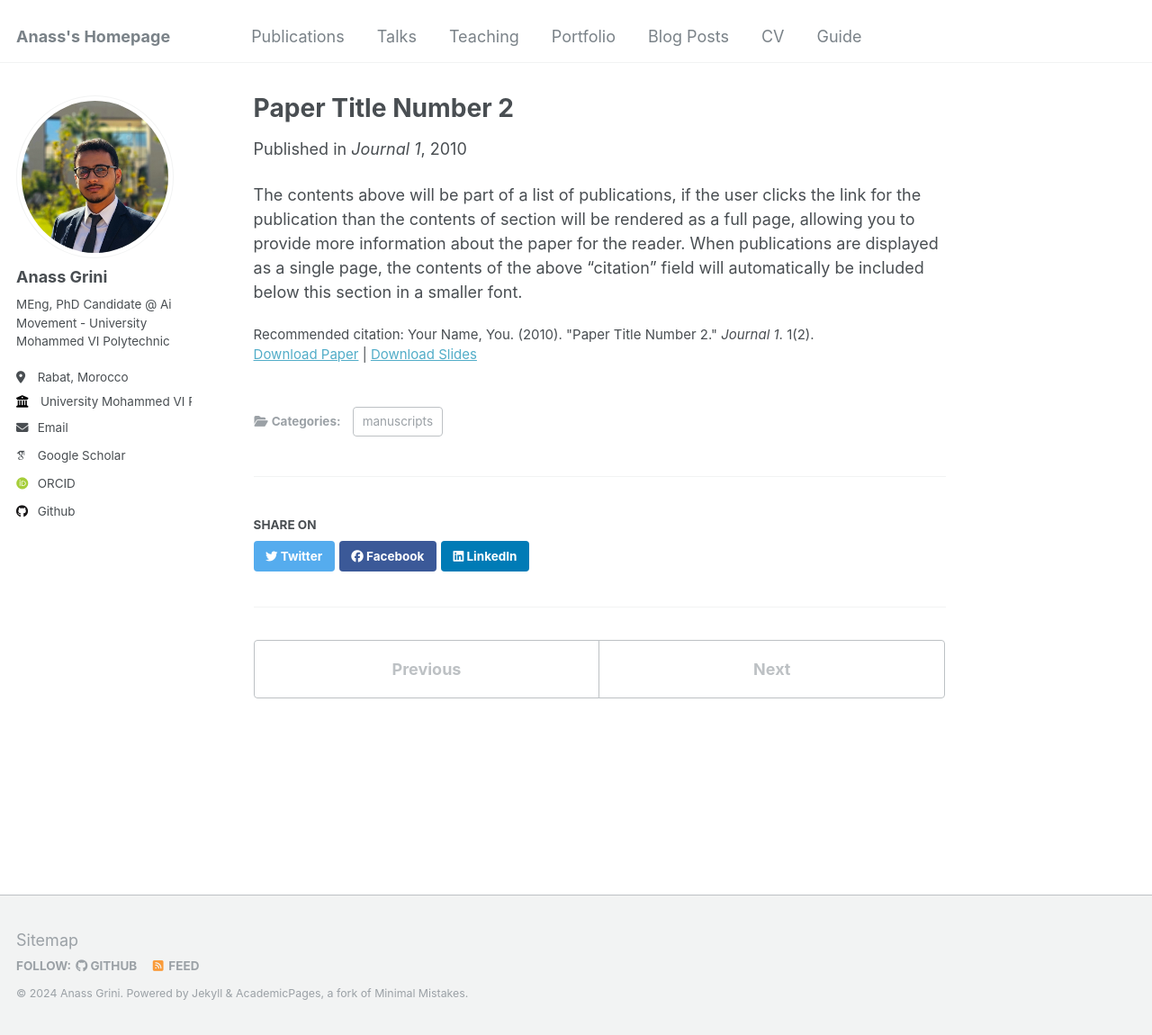
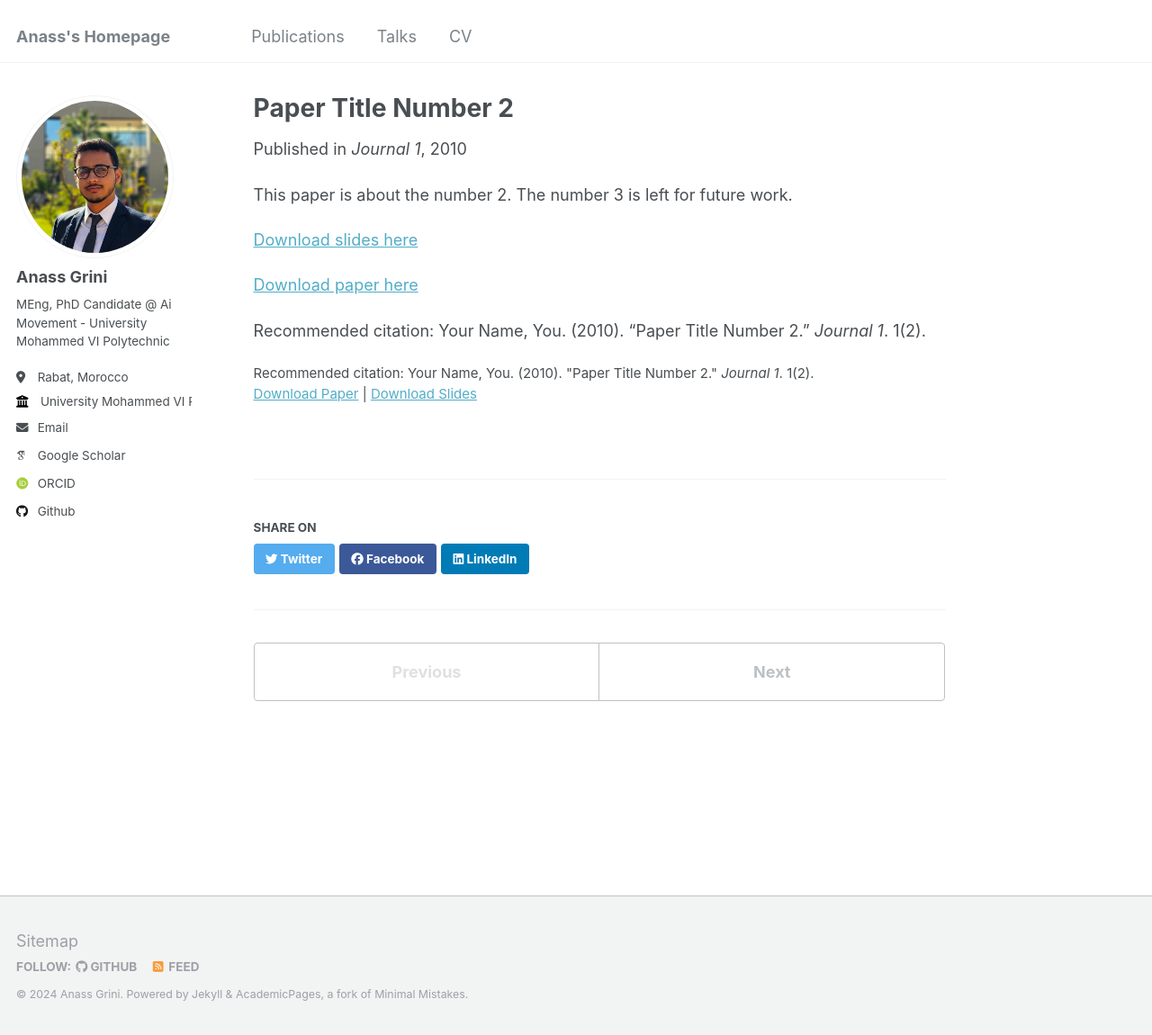
Before and after one commit to Taylor-X01/taylor-x01.github.io, a Jekyll site: the page built from _publications/2010-10-01-paper-title-number-2.md, in a window 1280 px wide and 1150 px high. Shown: the whole window at 90% size. Built offline with Jekyll 4.4.1, drawn with Linux system fonts in a browser that asks for light colours; some web fonts are replaced.

Commit message:
Update Publication page

```diff
--- a/_publications/2010-10-01-paper-title-number-2.md
+++ b/_publications/2010-10-01-paper-title-number-2.md
@@ -1,7 +1,6 @@
 ---
 title: "Paper Title Number 2"
 collection: publications
-category: manuscripts
 permalink: /publication/2010-10-01-paper-title-number-2
 excerpt: 'This paper is about the number 2. The number 3 is left for future work.'
 date: 2010-10-01
@@ -10,5 +9,10 @@
 paperurl: 'http://academicpages.github.io/files/paper2.pdf'
 citation: 'Your Name, You. (2010). &quot;Paper Title Number 2.&quot; <i>Journal 1</i>. 1(2).'
 ---
+This paper is about the number 2. The number 3 is left for future work.
 
-The contents above will be part of a list of publications, if the user clicks the link for the publication than the contents of section will be rendered as a full page, allowing you to provide more information about the paper for the reader. When publications are displayed as a single page, the contents of the above "citation" field will automatically be included below this section in a smaller font.
+[Download slides here](http://academicpages.github.io/files/slides2.pdf)
+
+[Download paper here](http://academicpages.github.io/files/paper2.pdf)
+
+Recommended citation: Your Name, You. (2010). "Paper Title Number 2." <i>Journal 1</i>. 1(2).
--- a/markdown_generator/publications.tsv
+++ b/markdown_generator/publications.tsv
@@ -1,4 +1,4 @@
 pub_date	title	venue	excerpt	citation	url_slug	paper_url	slides_url
-2009-10-01	Paper Title Number 1	Journal 1	This paper is about the number 1. The number 2 is left for future work.	Your Name, You. (2009). "Paper Title Number 1." <i>Journal 1</i>. 1(1).	paper-title-number-1	http://academicpages.github.io/files/paper1.pdf	http://academicpages.github.io/files/slides1.pdf
+2024-04-21	HPAC-IDS: A Hierarchical Packet Attention Convolution for Intrusion Detection System	2024 IEEE Wireless Communications and Networking Conference (WCNC)	This paper is about the number 1. The number 2 is left for future work.	A. Grini, B. El Khamlichi, A. El Afia and A. El Fallah-Seghrouchni, "HPAC-IDS: A Hierarchical Packet Attention Convolution for Intrusion Detection System," 2024 IEEE Wireless Communications and Networking Conference (WCNC), Dubai, United Arab Emirates, 2024, pp. 1-6.	HPAC-IDS	https://ieeexplore.ieee.org/document/10570804	http://taylor-x01.github.io/files/Anass_GRINI_WCNC2024_Presentation.pdf
 2010-10-01	Paper Title Number 2	Journal 1	This paper is about the number 2. The number 3 is left for future work.	Your Name, You. (2010). "Paper Title Number 2." <i>Journal 1</i>. 1(2).	paper-title-number-2	http://academicpages.github.io/files/paper2.pdf	http://academicpages.github.io/files/slides2.pdf
 2015-10-01	Paper Title Number 3	Journal 1	This paper is about the number 3. The number 4 is left for future work.	Your Name, You. (2015). "Paper Title Number 3." <i>Journal 1</i>. 1(3).	paper-title-number-3	http://academicpages.github.io/files/paper3.pdf	http://academicpages.github.io/files/slides3.pdf
```
Also changed, not shown: _data/navigation.yml (+8 -8 lines), _publications/2009-10-01-paper-title-number-1.md (deleted, +0 -14 lines), _publications/2015-10-01-paper-title-number-3.md (+6 -2 lines), _publications/2024-04-21-HPAC-IDS.md (added, +18 -0 lines), 2 other files.
